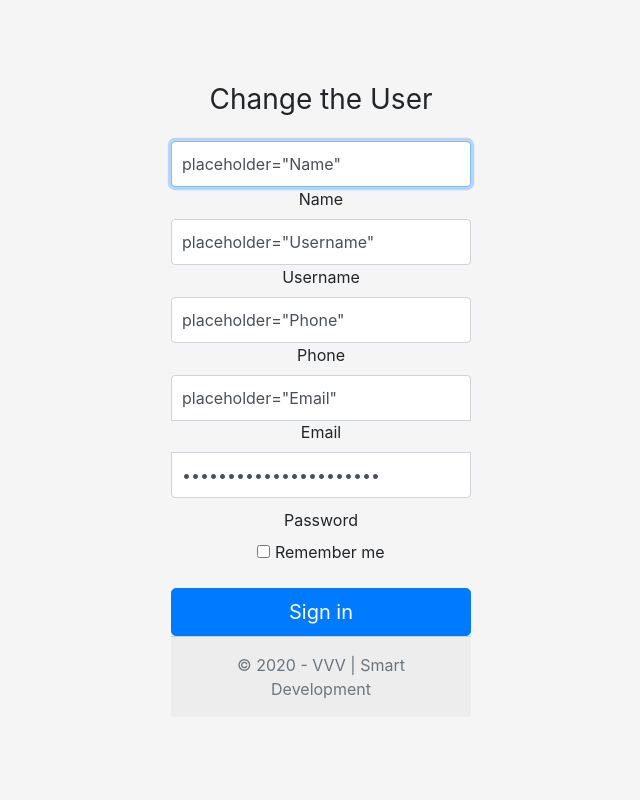
After one commit to FreakJazz/DJango-Interface, a Django app: template interface/templates/update.html in a window 1280 px wide. The commit adds this page. Shown: the whole page, without its empty margins (319-959 px from the left). Run offline with Django 3.2, Linux system fonts and the light colour scheme; the template is opened without the code that fills it, so the values that code supplies are empty; some libraries are stand-ins or nearby versions.

Commit message:
Change update method

```diff
--- a/interface/interface/urls.py
+++ b/interface/interface/urls.py
@@ -24,7 +24,6 @@ urlpatterns = [
     path('sing_up', views.login_screen, name='sing_up'),
     path('register', views.register_screen, name='register'),
     path('view', views.select, name='view'),
-    path('index', views.greeting, name='index'),
+    path('index/', views.back, name='index'),
     path('edit', views.update, name='edit'),
-
 ]
--- /dev/null
+++ b/interface/templates/update.html
@@ -0,0 +1,93 @@
+{% load static %}
+
+<!doctype html>
+<html lang="en">
+  <head>
+    <meta charset="utf-8">
+    <meta name="viewport" content="width=device-width, initial-scale=1, shrink-to-fit=no">
+    <meta name="description" content="">
+    <meta name="author" content="Mark Otto, Jacob Thornton, and Bootstrap contributors">
+    <meta name="generator" content="FreakJazz">
+    <title>Django Interface</title>
+
+    <link rel="canonical" href="https://getbootstrap.com/docs/4.5/examples/sign-in/">
+    <link rel = "stylesheet", href = "https://stackpath.bootstrapcdn.com/font-awesome/4.7.0/css/font-awesome.min.css">
+
+    <!-- Bootstrap core CSS -->
+
+    <link rel="stylesheet" href="https://stackpath.bootstrapcdn.com/bootstrap/4.5.0/css/bootstrap.min.css" integrity="sha384-9aIt2nRpC12Uk9gS9baDl411NQApFmC26EwAOH8WgZl5MYYxFfc+NcPb1dKGj7Sk" crossorigin="anonymous">
+    <script src="https://ajax.googleapis.com/ajax/libs/jquery/2.1.4/jquery.min.js"></script>
+    <script src="https://stackpath.bootstrapcdn.com/bootstrap/4.5.0/js/bootstrap.min.js" integrity="sha384-OgVRvuATP1z7JjHLkuOU7Xw704+h835Lr+6QL9UvYjZE3Ipu6Tp75j7Bh/kR0JKI" crossorigin="anonymous"></script>
+    <link href="{% static 'css/bootstrap.min.css'%} " rel="stylesheet">
+    <link href="{% static 'css/signin.css'%} " rel="stylesheet">
+    <meta name="theme-color" content="#563d7c">
+
+
+    <style>
+      .bd-placeholder-img {
+        font-size: 1.125rem;
+        text-anchor: middle;
+        -webkit-user-select: none;
+        -moz-user-select: none;
+        -ms-user-select: none;
+        user-select: none;
+      }
+
+      @media (min-width: 768px) {
+        .bd-placeholder-img-lg {
+          font-size: 3.5rem;
+        }
+      }
+    </style>
+    <!-- Custom styles for this template -->
+  </head>
+  <body class="text-center">
+
+  <form action="/edit", method = "POST", class="form-signin" id="formulario">
+            {% csrf_token %}
+  <div class="text-center mb-4">
+    <h1 class="h3 mb-3 font-weight-normal">Change the User</h1>
+  </div>
+
+  <div class="form-label-group">
+    <input type="name" name = "name" id="inputUser" class="form-control" value={{users.Name}} placeholder="Name" required autofocus>
+    <label for="inputUsername">Name</label>
+  </div>
+
+  <div class="form-label-group">
+    <input type="username"  name="username" id="inputUsername" class="form-control" value={{users.Username}} placeholder="Username" required autofocus>
+    <label for="inputUsername">Username</label>
+  </div>
+
+  <div class="form-label-group">
+    <input type="phone" name="phone" id="inputPhone" class="form-control" value={{users.Phone}} placeholder="Phone" required autofocus>
+    <label for="inputUsername">Phone</label>
+  </div>
+
+  <div class="form-label-group">
+    <input type="email" name="email" id="inputEmail" class="form-control" value = {{users.Email}} placeholder="Email" required autofocus>
+    <label for="inputUsername">Email</label>
+  </div>
+
+  <div class="form-label-group">
+    <input type="password" name="password" id="inputPassword" class="form-control" value={{users.Password}} placeholder="Password" required>
+    <label for="inputPassword">Password</label>
+  </div>
+
+
+  <div class="checkbox mb-3">
+    <label>
+      <input type="checkbox" value="remember-me"> Remember me
+    </label>
+  </div>
+  <button class="btn btn-lg btn-primary btn-block" type="submit">Sign in</button>
+  <footer class = "footer">
+    <div class="card-footer text-muted">
+       <p class="mt-1 mb-1 text-muted text-center">&copy; 2020 - VVV | Smart Development</p>
+      </div>
+    </footer>
+</form>
+
+</body>
+
+</html>
--- a/interface/usersRegister/models.py
+++ b/interface/usersRegister/models.py
@@ -27,7 +27,7 @@ class Users (models.Model):
         verbose_name_plural = 'Users'
 
     def __str__(self):
-        return self.Username + ' ' + self.Password
+        return self.Name
 
 class Sign (models.Model):
     id = models.AutoField(primary_key = True)
```
Also changed, not shown: interface/templates/register1.html (deleted, +0 -41 lines), interface/templates/view.html (+0 -8 lines), interface/usersRegister/views.py (+24 -14 lines).
